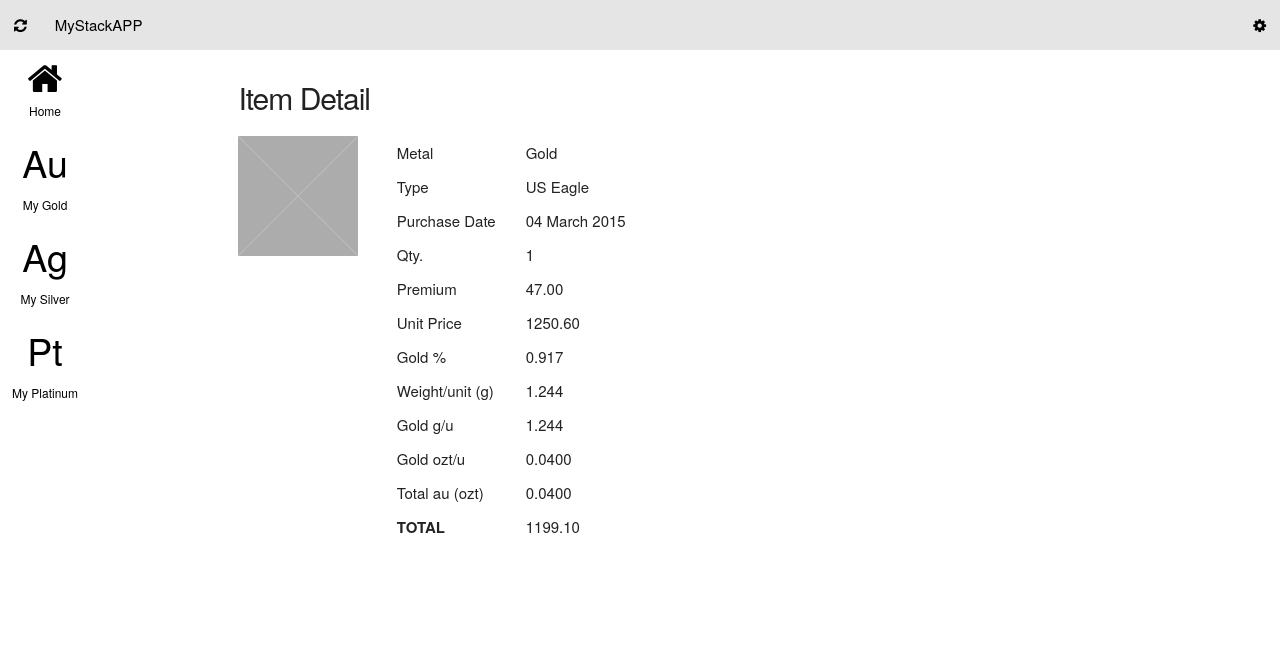
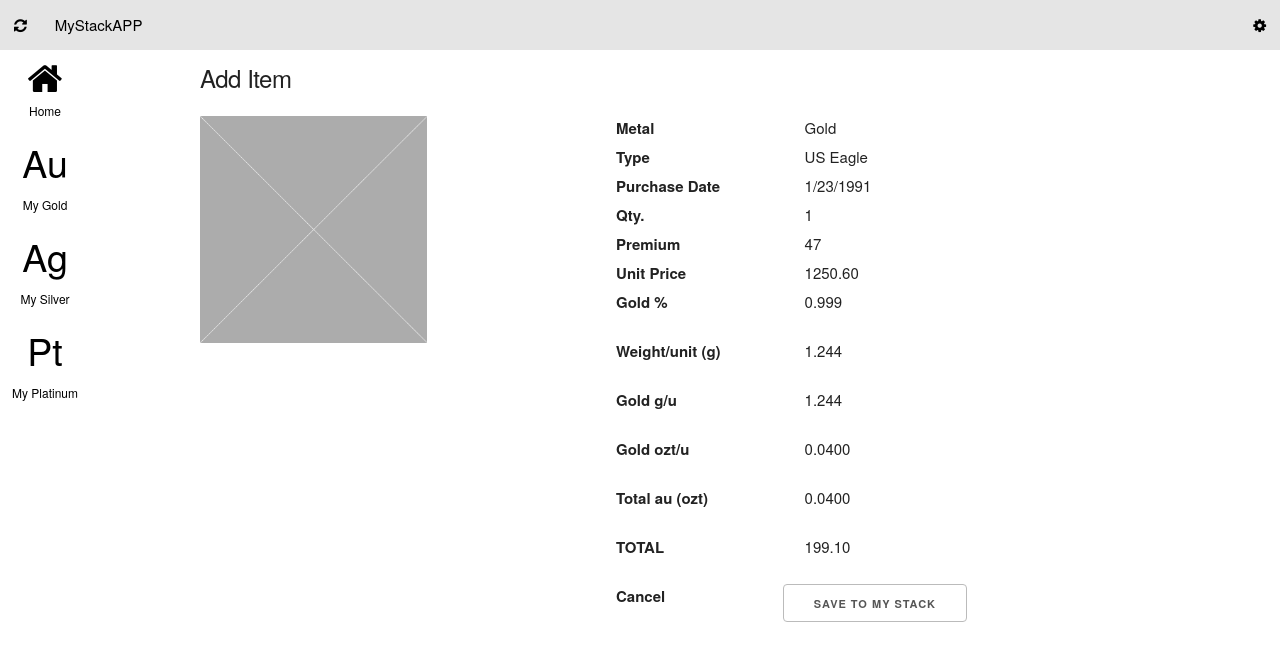
Before and after one commit to cse134b-cacheit/hw3-wireframes, a website: page views/item-detail.html in a window 1280 px wide. Drawn offline with nearby package versions, Linux system fonts and the light colour scheme.

Commit message:
Changed Details

```diff
--- a/views/item-detail.html
+++ b/views/item-detail.html
@@ -2,13 +2,13 @@
 <html lang="en">
 <head>
 
-    <meta http-equiv="Content-Type" content="text/html; charset=utf-8">
-
-    <title>Item Detail</title>
+    <meta charset="utf-8">
+    <title>Add Item</title>
     <meta name="viewport" content="width=device-width, initial-scale=1">
     <link rel="stylesheet" href="../bower_components/skeleton/css/skeleton.css">
     <link rel="stylesheet" href="../bower_components/skeleton/css/normalize.css">
     <link rel="stylesheet" href="../bower_components/skeleton/css/item-detail.css">
+    <link rel="stylesheet" href="//code.jquery.com/ui/1.11.4/themes/smoothness/jquery-ui.css">
     <link rel="stylesheet" href="../bower_components/font-awesome/css/font-awesome.css">
     <link rel="stylesheet" href="../assets/style/main.css">
 </head>
@@ -57,65 +57,85 @@
 
     <!-- page-content -->
     <section id="page-content" class="container">
-        <div class="twelve columns">
-            <h1>Item Detail</h1>
-        </div>
+        <h5 class="row">Add Item</h5>
+        <div class="row">
+            <div class="five columns">
 
-        <div class="one-eighth column">
-            <img style="width: 100%; height: 100%;" src="../bower_components/skeleton/images/placeholder-square.jpg" alt="Item Picture">
-        </div>
+                <img style="width: 60%; height: 60%;" src="../bower_components/skeleton/images/placeholder-square.jpg" alt="Item Picture">
+            </div>
+            <div class="seven columns">
+                <div class="row">
+                    <label class="four columns form-label">Metal</label>
+                    <div class="eight columns ">
+                        Gold
+                    </div>
+                </div>
 
-        <div class="one-third column">
-            <table class="table detail">
-                <tr>
-                    <td>Metal</td>
-                    <td>Gold</td>
-                </tr>
-                <tr>
-                    <td>Type</td>
-                    <td>US Eagle</td>
-                </tr>
-                <tr>
-                    <td>Purchase Date</td>
-                    <td>04 March 2015</td>
-                </tr>
-                <tr>
-                    <td>Qty.</td>
-                    <td>1</td>
-                </tr>
-                <tr>
-                    <td>Premium</td>
-                    <td>47.00</td>
-                </tr>
-                <tr>
-                    <td>Unit Price</td>
-                    <td>1250.60</td>
-                </tr>
-                <tr>
-                    <td>Gold %</td>
-                    <td>0.917</td>
-                </tr>
-                <tr>
-                    <td>Weight/unit (g)</td>
-                    <td>1.244</td>
-                </tr>
-                <tr>
-                    <td>Gold g/u</td>
-                    <td>1.244</td>
-                </tr>
-                <tr>
-                    <td>Gold ozt/u</td>
-                    <td>0.0400</td>
-                </tr>
-                <tr>
-                    <td>Total au (ozt)</td>
-                    <td>0.0400</td>
-                </tr>
-                <tr>
-                    <td><b>TOTAL</b></td>
-                    <td>1199.10</td>
-                </tr>
-            </table>
+                <div class="row">
+                    <label class="four columns form-label">Type</label>
+                    <div class="eight columns ">
+                        US Eagle
+                    </div>
+                </div>
+
+                <div class="row">
+                    <label class="four columns form-label">Purchase Date</label>
+                    <div class="eight columns ">
+                        1/23/1991
+                    </div>
+                </div>
+
+                <div class="row">
+                    <label class="four columns form-label">Qty.</label>
+                    <div class="eight columns ">
+                        1
+                    </div>
+                </div>
+
+                <div class="row">
+                    <label class="four columns form-label">Premium</label>
+                    <div class="eight columns ">
+                        47
+                    </div>
+                </div>
+
+                <div class="row">
+                    <label class="four columns form-label">Unit Price</label>
+                    <div class="eight columns ">
+                    1250.60
+                    </div>
+                </div>
+                <div class="row">
+                    <label class="four columns form-label">Gold %</label>
+                    <p class="eight columns">0.999</p>
+                </div>
+                <div class="row">
+                    <label class="four columns form-label">Weight/unit (g)</label>
+                    <p class="eight columns">1.244</p>
+                </div>
+                <div class="row">
+                    <label class="four columns form-label">Gold g/u</label>
+                    <p class="eight columns">1.244</p>
+                </div>
+                <div class="row">
+                    <label class="four columns form-label">Gold ozt/u</label>
+                    <p class="eight columns">0.0400</p>
+                </div>
+                <div class="row">
+                    <label class="four columns form-label">Total au (ozt)</label>
+                    <p class="eight columns">0.0400</p>
+                </div>
+                <div class="row">
+                    <label class="four columns form-label">TOTAL</label>
+                    <p class="eight columns">199.10</p>
+                </div>
+                <div class="row">
+                    <label class="four columns form-label">Cancel</label>
+                    <input type ="submit" value = "Save to My Stack">
+                </div>
+            </div>
         </div>
     </section>
+    <!-- /#page-content -->
 </body>
+</html>
```
